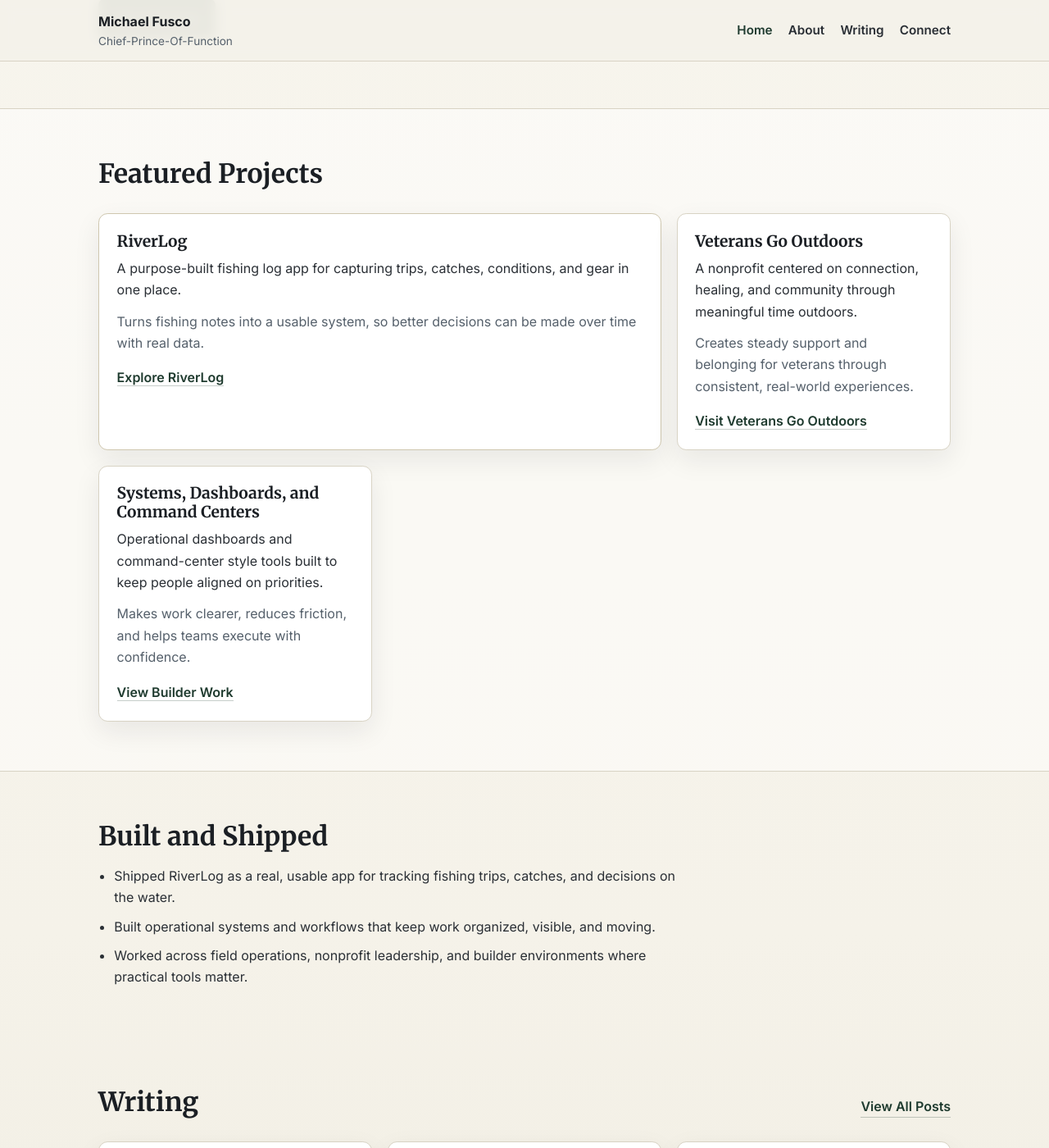
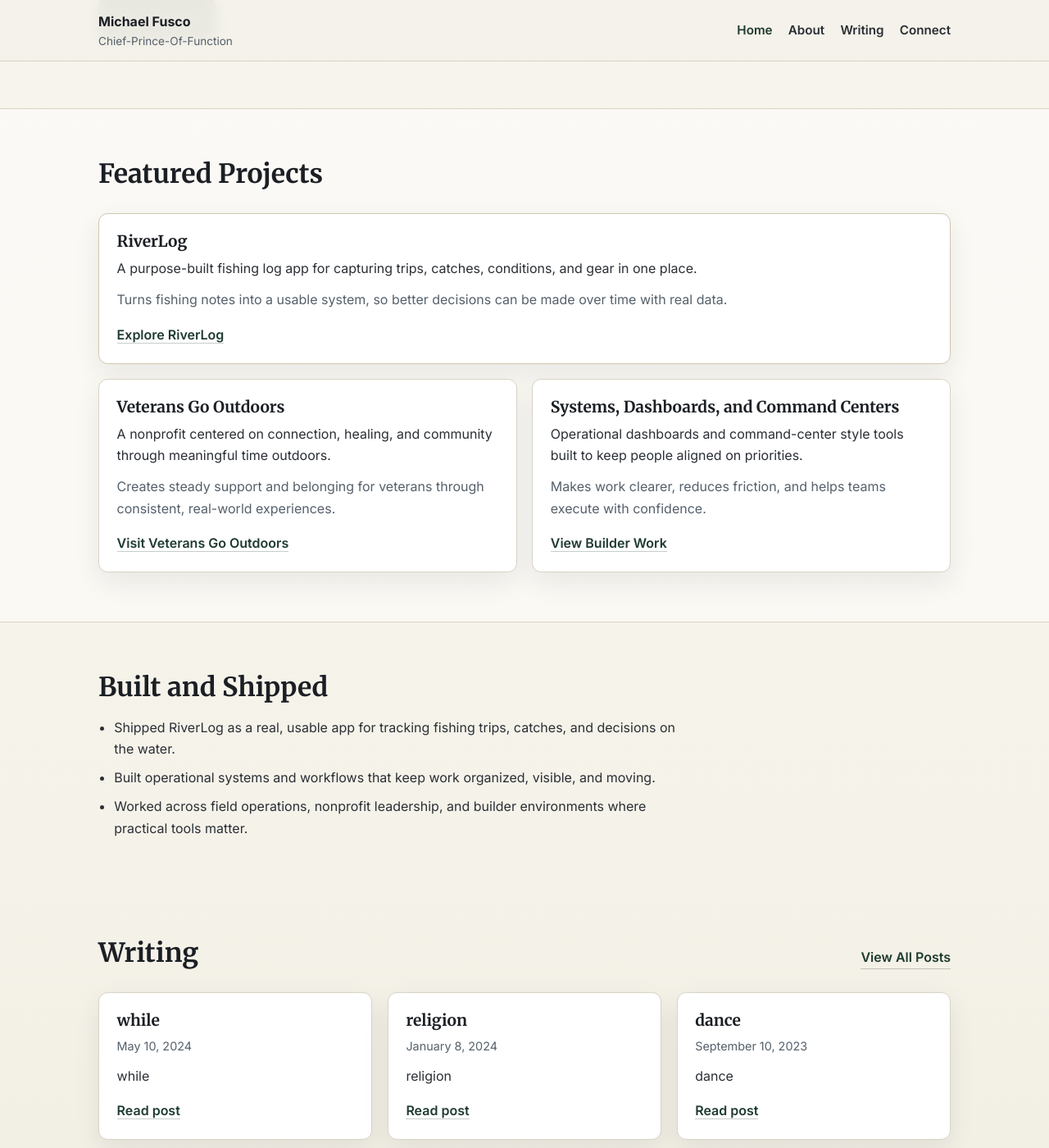
Before and after one commit to Chief-Prince-Of-Function/chief-prince-of-function.github.io, a Jekyll site: the page built from index.markdown, in a window 1280 px wide and 1400 px high, scrolled down 612 px. Shown: the whole window at 82% size. Built offline with Jekyll 4.4.1, drawn with Linux system fonts in a browser that asks for light colours.

Commit message:
Restructure featured projects into two-row layout

```diff
--- a/assets/css/style.css
+++ b/assets/css/style.css
@@ -227,6 +227,19 @@ a:hover { color: var(--forest-soft); }
   gap: 1.15rem;
 }
 
+.projects-layout {
+  display: grid;
+  gap: 1.15rem;
+}
+
+.card-grid--featured-row {
+  grid-template-columns: minmax(0, 1fr);
+}
+
+.card-grid--secondary-row {
+  grid-template-columns: repeat(2, minmax(0, 1fr));
+}
+
 .card {
   background: var(--white);
   border: 1px solid var(--border);
@@ -396,6 +409,10 @@ a:hover { color: var(--forest-soft); }
     width: min(100%, 280px);
   }
 
+  .card-grid--secondary-row {
+    grid-template-columns: 1fr;
+  }
+
   .card--project-featured {
     grid-column: span 1;
   }
--- a/index.markdown
+++ b/index.markdown
@@ -26,10 +26,22 @@ title: Home
     <div class="section-heading-row">
       <h2>Featured Projects</h2>
     </div>
-    <div class="card-grid">
-      {% for project in site.data.projects %}
-        {% include project-card.html project=project %}
-      {% endfor %}
+    <div class="projects-layout">
+      <div class="card-grid card-grid--featured-row">
+        {% for project in site.data.projects %}
+          {% if project.featured %}
+            {% include project-card.html project=project %}
+          {% endif %}
+        {% endfor %}
+      </div>
+
+      <div class="card-grid card-grid--secondary-row">
+        {% for project in site.data.projects %}
+          {% unless project.featured %}
+            {% include project-card.html project=project %}
+          {% endunless %}
+        {% endfor %}
+      </div>
     </div>
   </div>
 </section>
```
